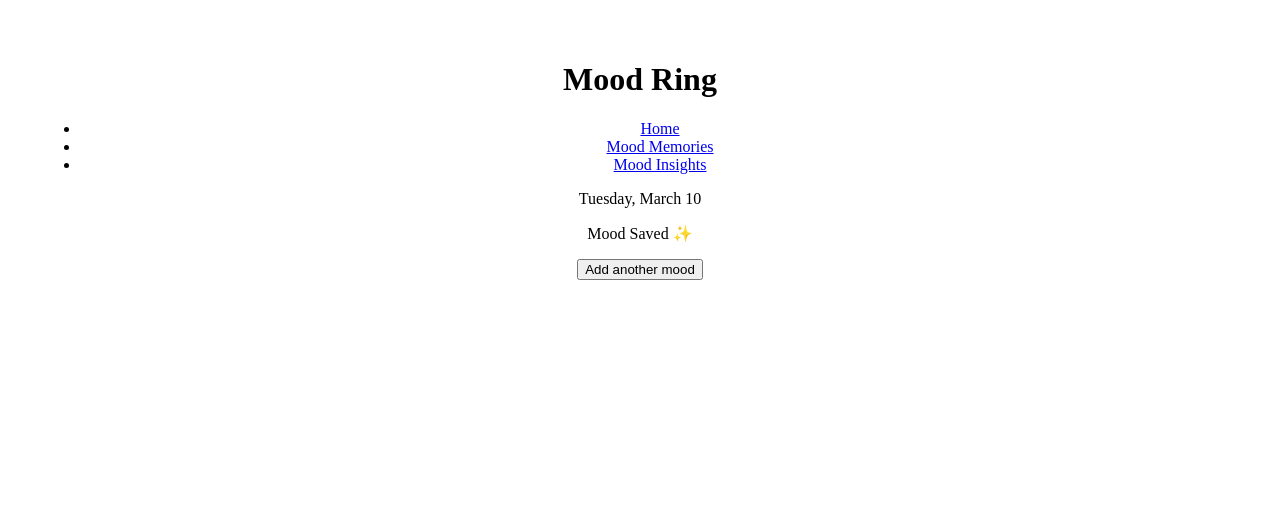
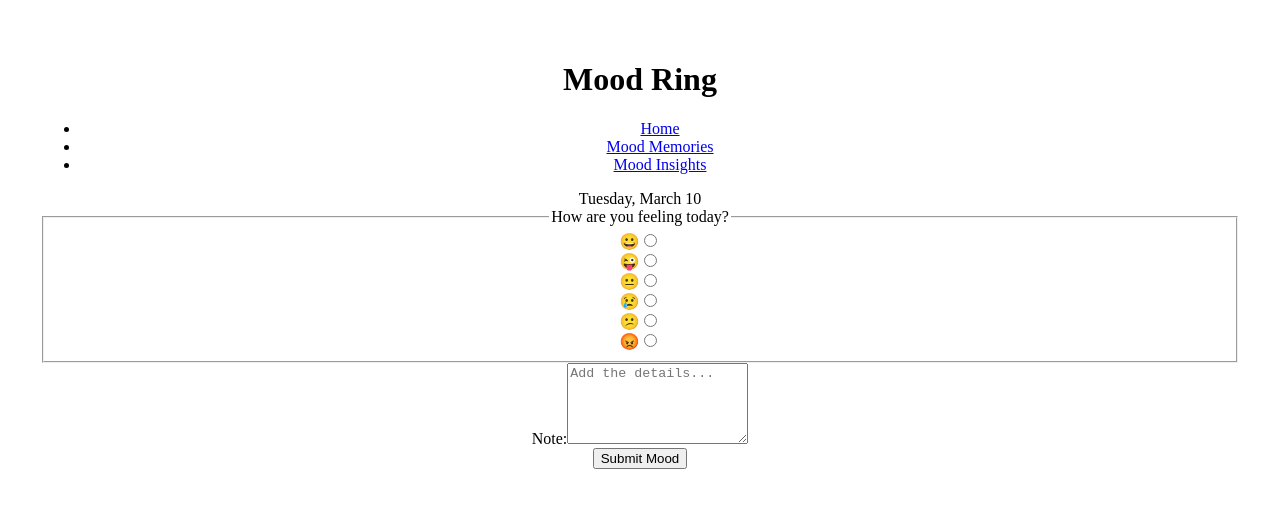
Before and after one commit to angelaivy/Mood-Ring, a React (Vite) app: page / in a window 1280 px wide. Shown: the top 508 px of the page. Built offline with nearby package versions, Linux system fonts and the light colour scheme; no server answers.

Commit message:
get form component working for both edit and home page states - edit should hide entry and show form, then reverse on submit.

```diff
--- a/src/components/MoodCard.jsx
+++ b/src/components/MoodCard.jsx
@@ -1,35 +1,21 @@
-import { doc, setDoc, deleteDoc } from "firebase/firestore";
+import { doc, deleteDoc } from "firebase/firestore";
 import db from "../db";
-import MoodForm from "./MoodForm";
 import { useState } from "react";
 
-export default function MoodCard({id, date, rawDate, mood, note}) {
-  const [isEditing, setIsEditing] = useState(false)
-
-  const editMood = async () => {
-    setIsEditing(true)
-    const newVal = window.prompt('Enter new mood');
-    await setDoc(doc(db, 'mood-logs', id), {
-      formData: {mood: mood, note: newVal},
-      // Keep the original date of the entry.
-      timestamp: rawDate,
-    });
-  }
-
-  const deleteMood = async () => {
+export default function MoodCard({id, date, mood, note, onEdit, isEditing}) {
+  const onDelete = async () => {
     await deleteDoc(doc(db, 'mood-logs', id));
   }
 
   return (
     <>
-      <li>
+      <li id={id} className={isEditing ? 'hide' : 'show'}>
         <h3>{date}</h3>
         <p>{mood}</p>
-        {note ?? <p>{note}</p>}
-        <button onClick={() => editMood()}>Edit</button>
-        <button onClick={() => deleteMood()}>Delete</button>
+        {note && <p>{note}</p>}
+        <button onClick={onEdit}>Edit</button>
+        <button onClick={onDelete}>Delete</button>
       </li>
-
     </>
   )
 }
--- a/src/components/MoodForm.jsx
+++ b/src/components/MoodForm.jsx
@@ -1,24 +1,35 @@
-import { useState, useEffect } from "react"
-import { collection, addDoc } from "firebase/firestore"
+import { useState} from "react"
+import { collection, doc, addDoc, setDoc } from "firebase/firestore"
 import db from "../db";
 import FormElement from "./FormElement";
 
-export default function MoodForm() {
+export default function MoodForm({type, id, rawDate, isFormVisible, formToggle}) {
   const [formData, setFormData] = useState({'mood': '', 'note': ''})
-  const [isSubmitted, setIsSubmitted] = useState(true)
+  //const [isSubmitted, setIsSubmitted] = useState(false)
 
+  // Handle submit for both the edit form and home page form.
   const handleSubmit = async (e) => {
     e.preventDefault();
     const timestamp = new Date();
 
+    if (type === 'addEntry') {
       await addDoc(collection(db, "mood-logs"), {
         formData,
         timestamp,
       });
+    }
 
+    if (type === 'editEntry') {
+      await setDoc(doc(db, 'mood-logs', id), {
+        formData,
+        // Keep the original date of the entry.
+        timestamp: rawDate,
+      });
+    }
+    formToggle();
     setFormData({'mood': '', 'note': ''});
     e.target.reset();
-    setIsSubmitted(true);
+
   }
 
   const handleChange = (e) => {
@@ -26,12 +37,12 @@ export default function MoodForm() {
   }
 
   const addAnotherMood = () => {
-    setIsSubmitted(false);
+    formToggle();
   }
 
   return (
-    <>
-      <form className={`${isSubmitted ? 'hide' : 'show'}`} onSubmit={handleSubmit}>
+    <div>
+      <form className={isFormVisible ? 'show' : 'hide'} onSubmit={handleSubmit}>
         <fieldset>
           <legend>How are you feeling today?</legend>
           <FormElement type='input' id='happy' value='😀' onChange={handleChange} />
@@ -46,10 +57,12 @@ export default function MoodForm() {
         <button type='submit'>Submit Mood</button>
       </form>
 
-      <div className={`confirmation ${isSubmitted ? 'show' : 'hide'}`}>
+      {type === 'addEntry' ? (
+        <div className={`confirmation ${isFormVisible ? 'hide' : 'show'}`}>
           <p>Mood Saved ✨</p>
           <button onClick={() => addAnotherMood()}>Add another mood</button>
         </div>
-    </>
+      ) : '' }
+    </div>
   )
 }
--- a/src/components/MoodMemories.jsx
+++ b/src/components/MoodMemories.jsx
@@ -2,9 +2,12 @@ import { collection, onSnapshot, query, orderBy, limit } from "firebase/firestor
 import { useEffect, useState } from "react";
 import db from "../db";
 import MoodCard from "./MoodCard";
+import MoodForm from "./MoodForm";
+import React from "react";
 
 export default function MoodMemories() {
   const [entries, setEntries] = useState([])
+  const [editingId, setEditingId] = useState(null);
 
   useEffect(() => {
     const moodLogsQuery = query(collection(db, 'mood-logs'), orderBy('timestamp', 'desc'));
@@ -20,7 +23,6 @@ export default function MoodMemories() {
     });
 
     return () => getMoodLogs()
-
   }, [])
 
   return (
@@ -37,15 +39,27 @@ export default function MoodMemories() {
             minute: '2-digit',
             hour12: true
           })
+
           return (
+            <React.Fragment key={entry.id}>
               <MoodCard
                 key={entry.id}
                 id={entry.id}
                 date={formattedDate}
-              rawDate={entry.data.timestamp}
                 mood={entry.data.formData.mood}
                 note={entry.data.formData.note}
+                isEditing={editingId === entry.id}
+                onEdit={() => setEditingId(entry.id)}
               />
+              <MoodForm
+                key={`mood_${entry.id}`}
+                type='editEntry'
+                id={entry.id}
+                rawDate={entry.data.timestamp}
+                isFormVisible={editingId === entry.id}
+                formToggle={() => setEditingId(null)}
+              />
+            </React.Fragment>
           )
         })}
       </ul>
--- a/src/components/MoodRing.jsx
+++ b/src/components/MoodRing.jsx
@@ -1,6 +1,9 @@
 import MoodForm from "./MoodForm";
+import { useState } from "react";
 
 export default function MoodRing() {
+  const [isFormVisible, setIsFormVisible] = useState(true);
+
   const todaysDate = new Date().toLocaleDateString('en-US', {
     weekday: 'long',
     month: 'long',
@@ -10,7 +13,10 @@ export default function MoodRing() {
   return (
     <>
       <div>{todaysDate}</div>
-      <MoodForm />
+      <MoodForm
+        type='addEntry'
+        isFormVisible={isFormVisible}
+        formToggle={() => setIsFormVisible(prev => !prev)} />
     </>
 
   )
```
Lines whose indentation alone changed are shown as unchanged.
